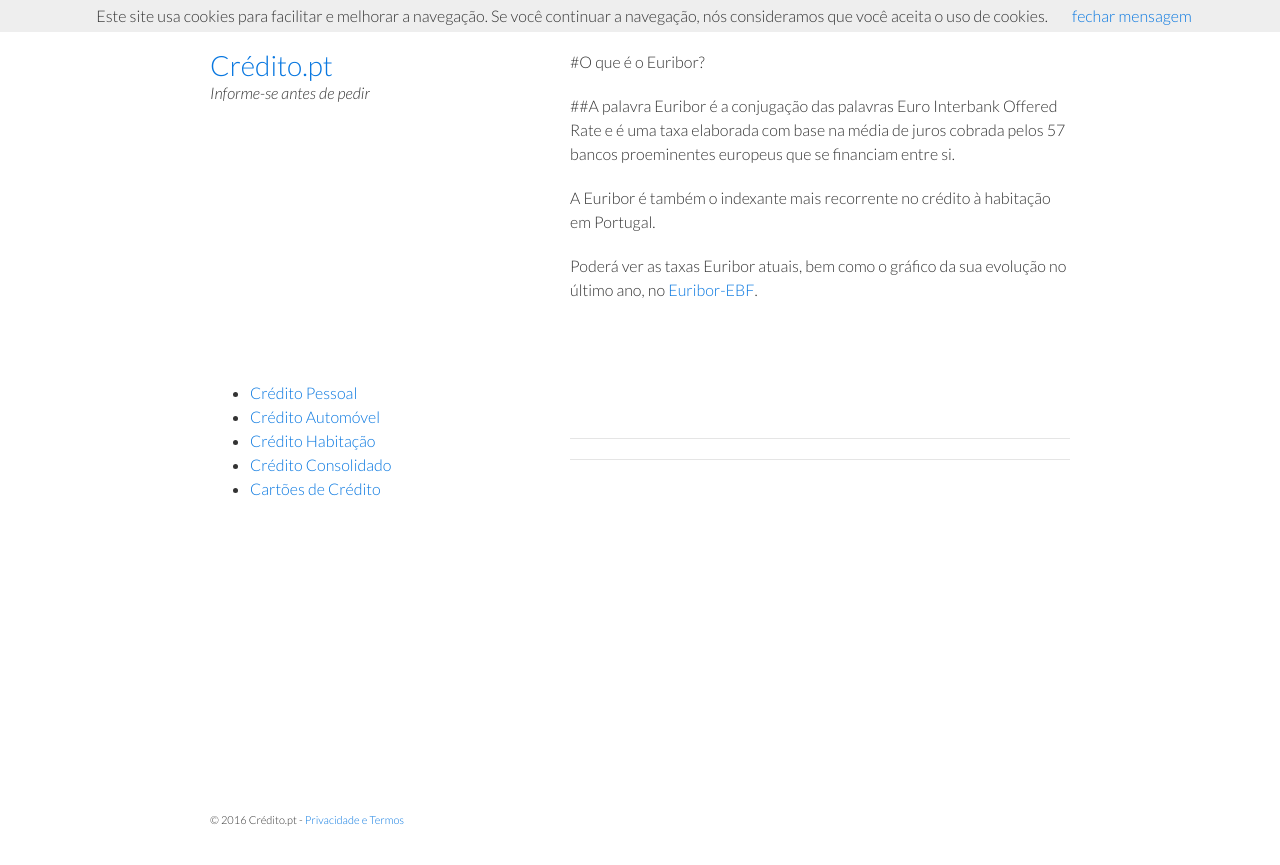
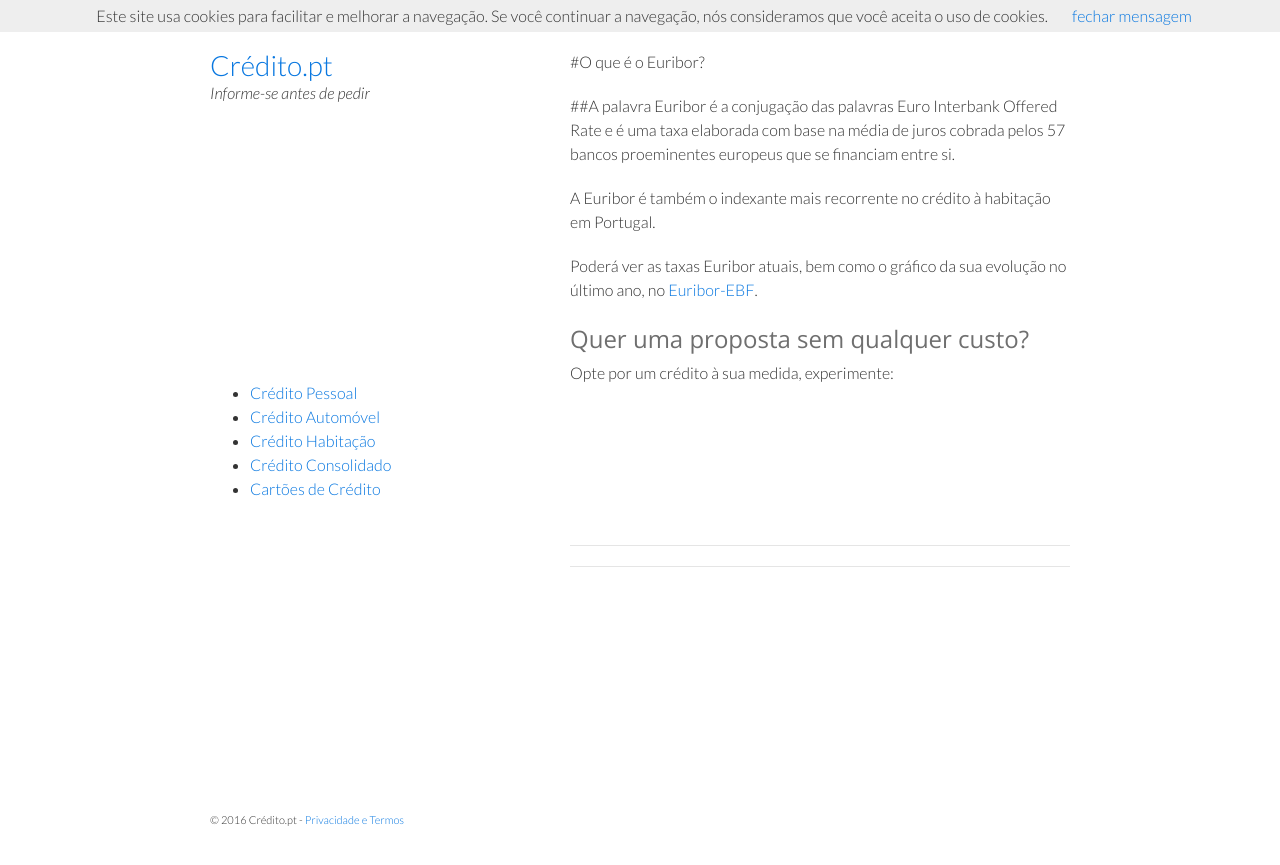
Before and after one commit to artigos/credito.pt, a Jekyll site: the page built from _posts/2013-06-04-o-que-e-o-euribor.md, in a window 1280 px wide. Shown: the top 865 px of the page. Built offline with Jekyll 4.4.1, drawn with Linux system fonts in a browser that asks for light colours; comment, search, counter and statistics services are not loaded.

Commit message:
Replaced old stuff with more recent one

```diff
--- a/_layouts/default.html
+++ b/_layouts/default.html
@@ -7,6 +7,26 @@
 
     <section>
       {{ content }}
+
+      {% if page.categories contains 'cartao' %}
+        <h2 style="margin-bottom: 5px;">Quer um cartão de crédito?</h2>
+        <p>Nós recomendados o seguinte:</p>
+        <script type="text/javascript">
+          var netlucro_width=300;
+          var netlucro_height=250;
+        </script>
+        <script type="text/javascript" src="http://nucleo.netlucro.com/ad/22544/1471/27414"></script>
+      {% else %}
+        <h2 style="margin-bottom: 5px;">Quer uma proposta sem qualquer custo?</h2>
+        <p>Opte por um crédito à sua medida, experimente:</p>
+        <script type="text/javascript">
+          var netlucro_width=300;
+          var netlucro_height=250;
+        </script>
+        <script type="text/javascript" src="http://nucleo.netlucro.com/ad/22544/1032/28323"></script>
+      {% endif %}
+      <br/>
+
       {% include ad_block.html %}
       <hr/>
       {% include addthis.html %}
```
Also changed, not shown: cartoes-de-credito/index.md (+5 -1 lines).
